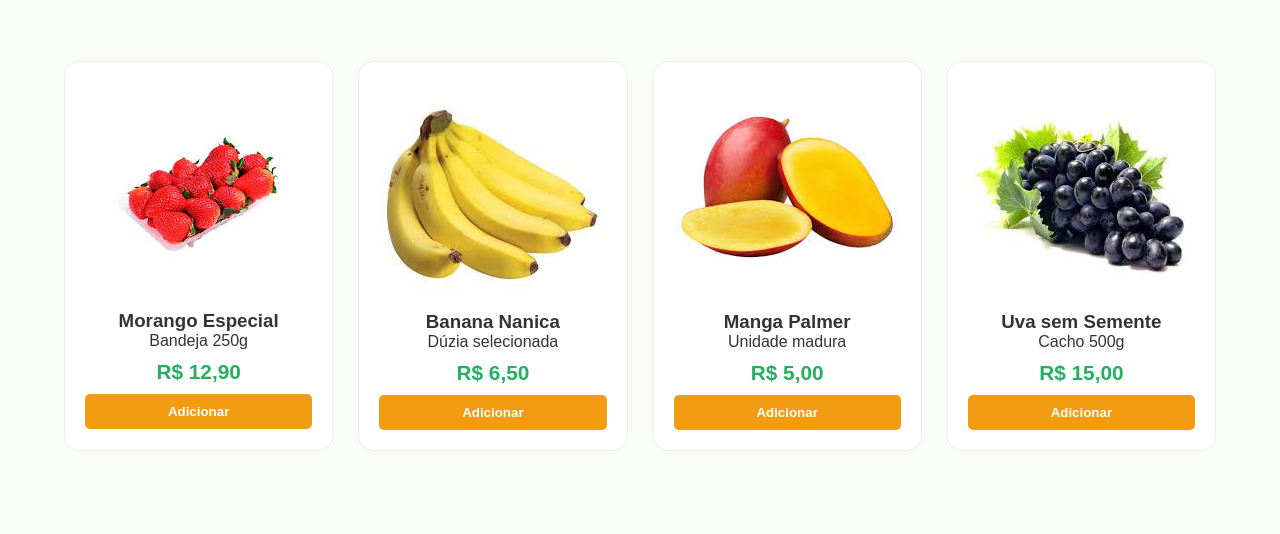
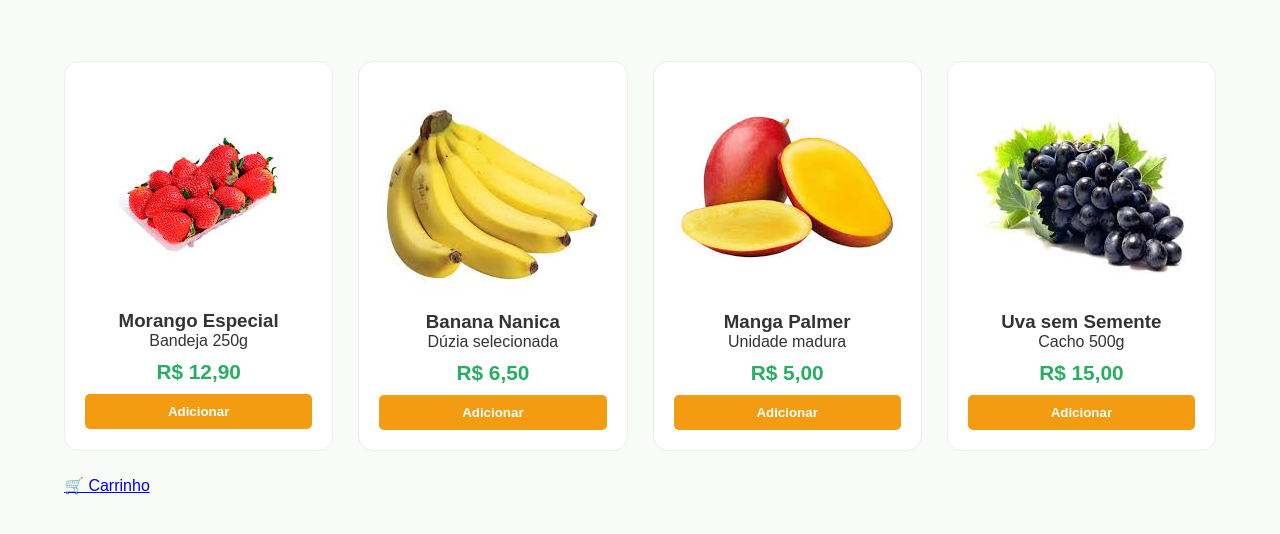
Before and after one commit to arthur-kauan/Frutaria, a website: page index.html in a window 1280 px wide. Shown: the part 554-1088 px from the top of the page. Before the commit the page ends 1055 px from the top, so only its background shows below. Drawn offline with Linux system fonts and the light colour scheme.

Commit message:
Add link to shopping cart in index.html

```diff
--- a/index.html
+++ b/index.html
@@ -65,6 +65,7 @@
                 <span class="preco">R$ 15,00</span>
                 <button class="btn-comprar">Adicionar</button>
             </div>
+        <a href="carrinho.html">🛒 Carrinho</a>
 
         </div>
 </main>
```
